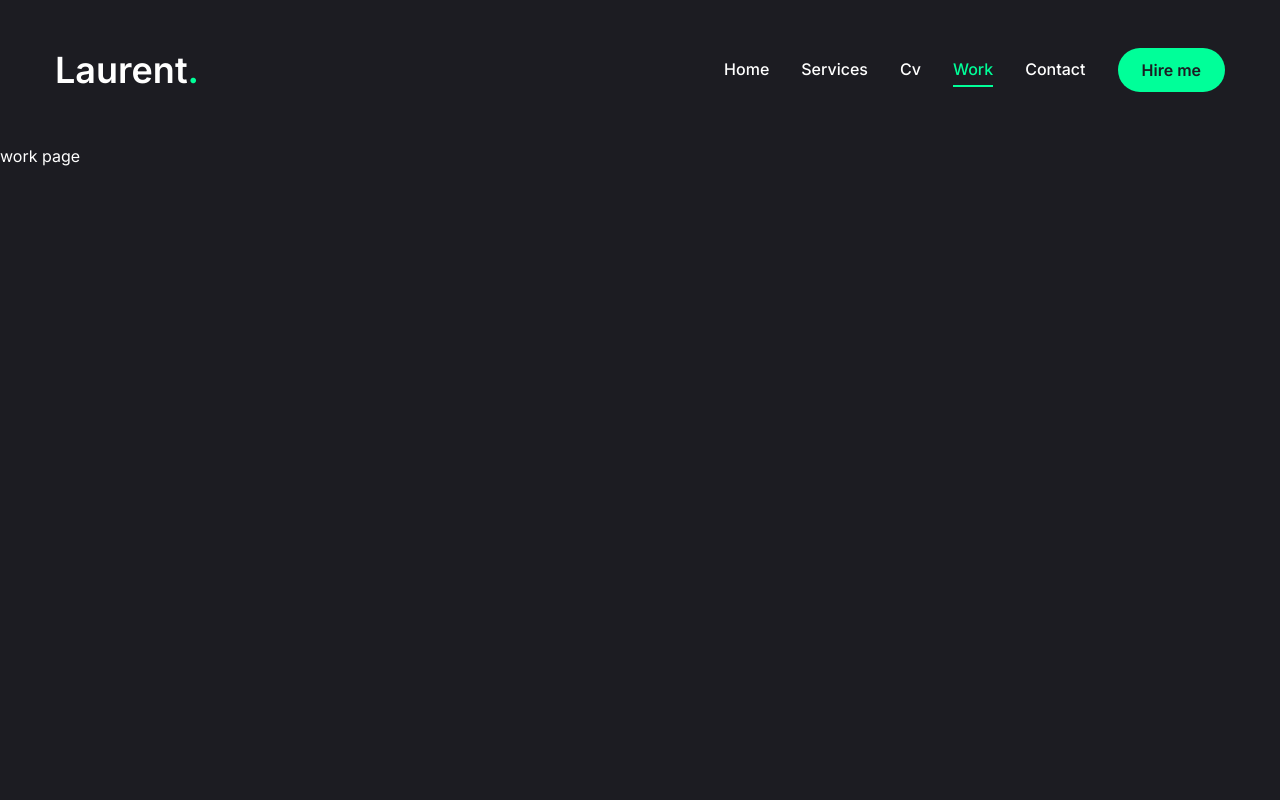
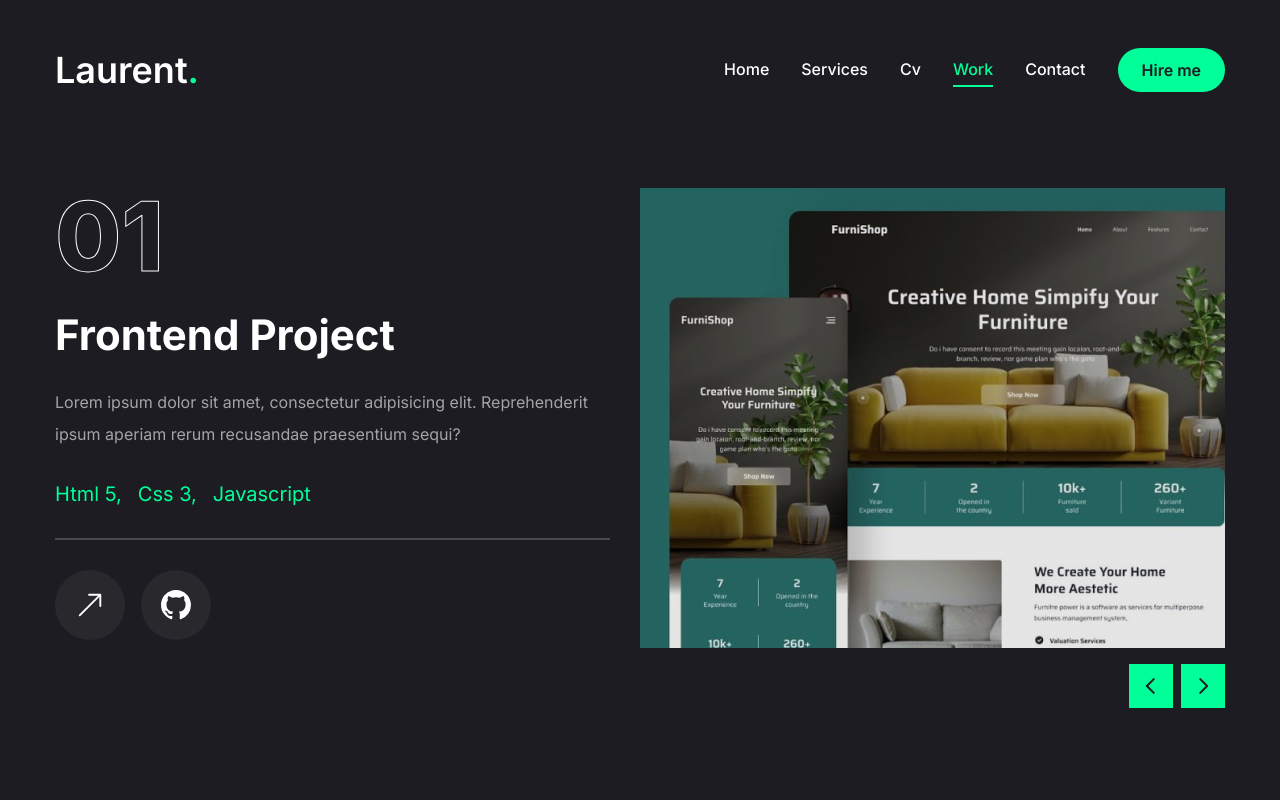
Before and after one commit to l7g/laurent_portfolio, a Next.js app: page /work in a window 1280 px wide. Built offline with nearby package versions, Linux system fonts and the light colour scheme.

Commit message:
feat: work page completed

```diff
--- a/app/work/page.jsx
+++ b/app/work/page.jsx
@@ -1,7 +1,172 @@
-import React from "react";
+"use client";
+
+import { motion } from "framer-motion";
+import React, { useState } from "react";
+
+import { Swiper, SwiperSlide } from "swiper/react";
+import "swiper/css";
+
+import { BsArrowUpRight, BsGithub } from "react-icons/bs";
+
+import {
+  Tooltip,
+  TooltipContent,
+  TooltipProvider,
+  TooltipTrigger,
+} from "@/components/ui/tooltip";
+
+import Link from "next/link";
+import Image from "next/image";
+import WorkSliderBtns from "@/components/WorkSliderBtns";
+
+const projects = [
+  {
+    num: "01",
+    category: "frontend",
+    title: "project 1",
+    description:
+      "Lorem ipsum dolor sit amet, consectetur adipisicing elit. Reprehenderit ipsum aperiam rerum recusandae praesentium sequi?",
+    stack: [{ name: "Html 5" }, { name: "Css 3" }, { name: "Javascript" }],
+    image: "/assets/work/thumb1.png",
+    live: "",
+    github: "",
+  },
+  {
+    num: "02",
+    category: "fullstack",
+    title: "project 2",
+    description:
+      "Lorem ipsum dolor sit amet, consectetur adipisicing elit. Reprehenderit ipsum aperiam rerum recusandae praesentium sequi?",
+    stack: [{ name: "Next.js" }, { name: "Tailwind.css" }, { name: "Node.js" }],
+    image: "/assets/work/thumb2.png",
+    live: "",
+    github: "",
+  },
+  {
+    num: "03",
+    category: "frontend",
+    title: "project 3",
+    description:
+      "Lorem ipsum dolor sit amet, consectetur adipisicing elit. Reprehenderit ipsum aperiam rerum recusandae praesentium sequi?",
+    stack: [{ name: "Next.js" }, { name: "Tailwind.css" }],
+    image: "/assets/work/thumb3.png",
+    live: "",
+    github: "",
+  },
+];
 
 const Work = () => {
-  return <div>work page</div>;
+  const [project, setProject] = useState(projects[0]);
+
+  const handleSlideChange = (swiper) => {
+    const currentIndex = swiper.activeIndex;
+    setProject(projects[currentIndex]);
+  };
+
+  return (
+    <motion.div
+      initial={{ opacity: 0 }}
+      animate={{
+        opacity: 1,
+        transition: { delay: 2.4, duration: 0.4, ease: "easeIn" },
+      }}
+      className="min-h-[80vh] flex flex-col justify-center py-12 xl:px-0"
+    >
+      <div className="container mx-auto">
+        <div className="flex flex-col xl:flex-row xl:gap-[30px]">
+          <div className="w-full xl:w-[50%] xl:h-[460px] flex flex-col xl:justify-between order-2 xl:order-none">
+            <div className="flex flex-col gap-[30px] h-[50%]">
+              {/* outline num */}
+              <div className="text-8xl leading-none font-extrabold text-transparent text-outline">
+                {project.num}
+              </div>
+              {/* project category */}
+              <h2 className="text-[42px] font-bold leading-none text-white group-hover:text-accent transition-all duration-500 capitalize">
+                {project.category} project
+              </h2>
+              {/* project description */}
+              <p className="text-white/60">{project.description}</p>
+              {/* stock */}
+              <ul className="flex gap-4">
+                {project.stack.map((item, index) => {
+                  return (
+                    <li key={index} className="text-xl text-accent">
+                      {item.name}
+                      {index !== project.stack.length - 1 && ","}
+                    </li>
+                  );
+                })}
+              </ul>
+              {/* border */}
+              <div className="border border-white/20"></div>
+              {/* buttons */}
+              <div className="flex items-center gap-4">
+                {/* Live project button */}
+                <Link href={project.live}>
+                  <TooltipProvider delayDuration={100}>
+                    <Tooltip>
+                      <TooltipTrigger className="w-[70px] h-[70px] rounded-full bg-white/5 flex justify-center items-center group">
+                        <BsArrowUpRight className="text-white text-3xl group-hover:text-accent" />
+                      </TooltipTrigger>
+                      <TooltipContent>
+                        <p>Live project</p>
+                      </TooltipContent>
+                    </Tooltip>
+                  </TooltipProvider>
+                </Link>
+                {/* github project button */}
+                <Link href={project.github}>
+                  <TooltipProvider delayDuration={100}>
+                    <Tooltip>
+                      <TooltipTrigger className="w-[70px] h-[70px] rounded-full bg-white/5 flex justify-center items-center group">
+                        <BsGithub className="text-white text-3xl group-hover:text-accent" />
+                      </TooltipTrigger>
+                      <TooltipContent>
+                        <p>Github repository</p>
+                      </TooltipContent>
+                    </Tooltip>
+                  </TooltipProvider>
+                </Link>
+              </div>
+            </div>
+          </div>
+          <div className="w-full xl:w-[50%]">
+            <Swiper
+              spaceBetween={30}
+              slidesPerView={1}
+              className="xl:h-[520px] mb-12"
+              onSlideChange={handleSlideChange}
+            >
+              {projects.map((project, index) => {
+                return (
+                  <SwiperSlide key={index} className="w-full">
+                    <div className="h-[460px] relative group flex justify-center items-center bg-pink-50/20">
+                      {/* overlay */}
+                      <div className="absolute top-0 bottom-0 w-full h-full bg-black/10 z-10"></div>
+                      {/* image */}
+                      <div className="relative w-full h-full">
+                        <Image
+                          src={project.image}
+                          fill
+                          className="object-cover"
+                          alt=""
+                        />
+                      </div>
+                    </div>
+                  </SwiperSlide>
+                );
+              })}
+              {/* slider buttons */}
+              <WorkSliderBtns
+                containerStyles="flex gap-2 absolute right-0 bottom-[calc(50%_-_22px)] xl:bottom-0 z-20 w-full justify-between xl:w-max xl:justify-none"
+                btnStyles="bg-accent hover:bg-accent-hover text-primary text-[22px] w-[44px] h-[44px] flex justify-center items-center transition-all"
+              />
+            </Swiper>
+          </div>
+        </div>
+      </div>
+    </motion.div>
+  );
 };
 
 export default Work;
--- /dev/null
+++ b/components/WorkSliderBtns.jsx
@@ -0,0 +1,23 @@
+"use client";
+
+import { useSwiper } from "swiper/react";
+import { PiCaretLeftBold, PiCaretRightBold } from "react-icons/pi";
+
+const WorkSliderBtns = ({ containerStyles, btnStyles, iconStyles }) => {
+  const swiper = useSwiper();
+  return (
+    <div className={containerStyles}>
+      <button className={btnStyles} onClick={() => swiper.slidePrev()}>
+        <PiCaretLeftBold className={iconStyles} />
+      </button>
+      <button className={btnStyles}>
+        <PiCaretRightBold
+          className={iconStyles}
+          onClick={() => swiper.slideNext()}
+        />
+      </button>
+    </div>
+  );
+};
+
+export default WorkSliderBtns;
--- a/package.json
+++ b/package.json
@@ -24,6 +24,7 @@
     "react-countup": "^6.5.3",
     "react-dom": "^18",
     "react-icons": "^5.3.0",
+    "swiper": "^11.1.10",
     "tailwind-merge": "^2.5.2",
     "tailwindcss-animate": "^1.0.7"
   },
```
Also changed, not shown: 1 other file (tests, documents, lock files or other folders).
